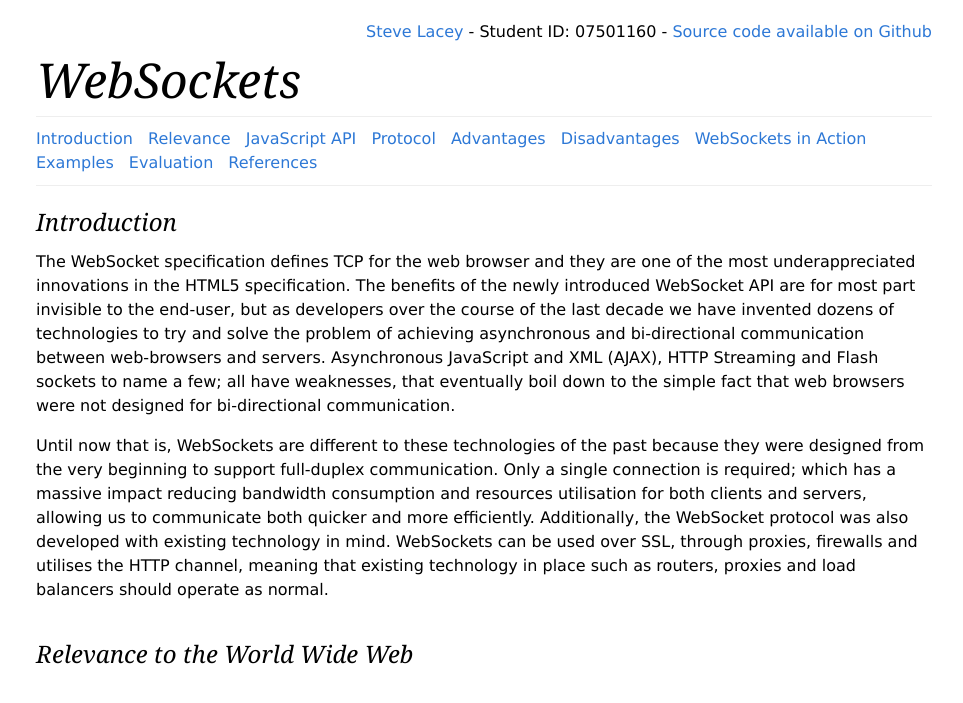
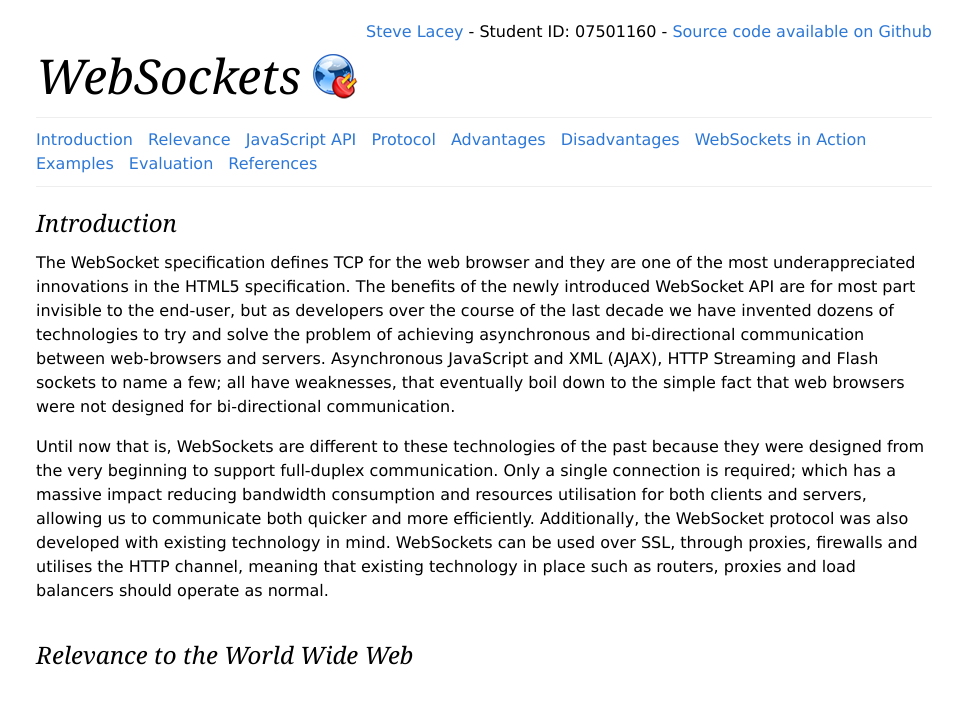
Before and after one commit to stevelacey/websocket-examples, a plain HTML site: page index.html in a window 1280 px wide. Shown: the top 703 px of the page, without its empty margins (156-1119 px from the left). Drawn offline with nearby package versions, Linux system fonts and the light colour scheme.

Commit message:
Added logo and favicon.

```diff
--- a/css/main.css
+++ b/css/main.css
@@ -15,7 +15,10 @@ body, .report img {
 }
 
 h1 {
+  display: inline;
+  background: url("../images/websockets.png") center right no-repeat;
   margin: 0.5em 0;
+  padding-right: 60px;
   font-size: 48px;
 }
 
```
Also changed, not shown: favicon.ico (added), images/websockets.png (added).
